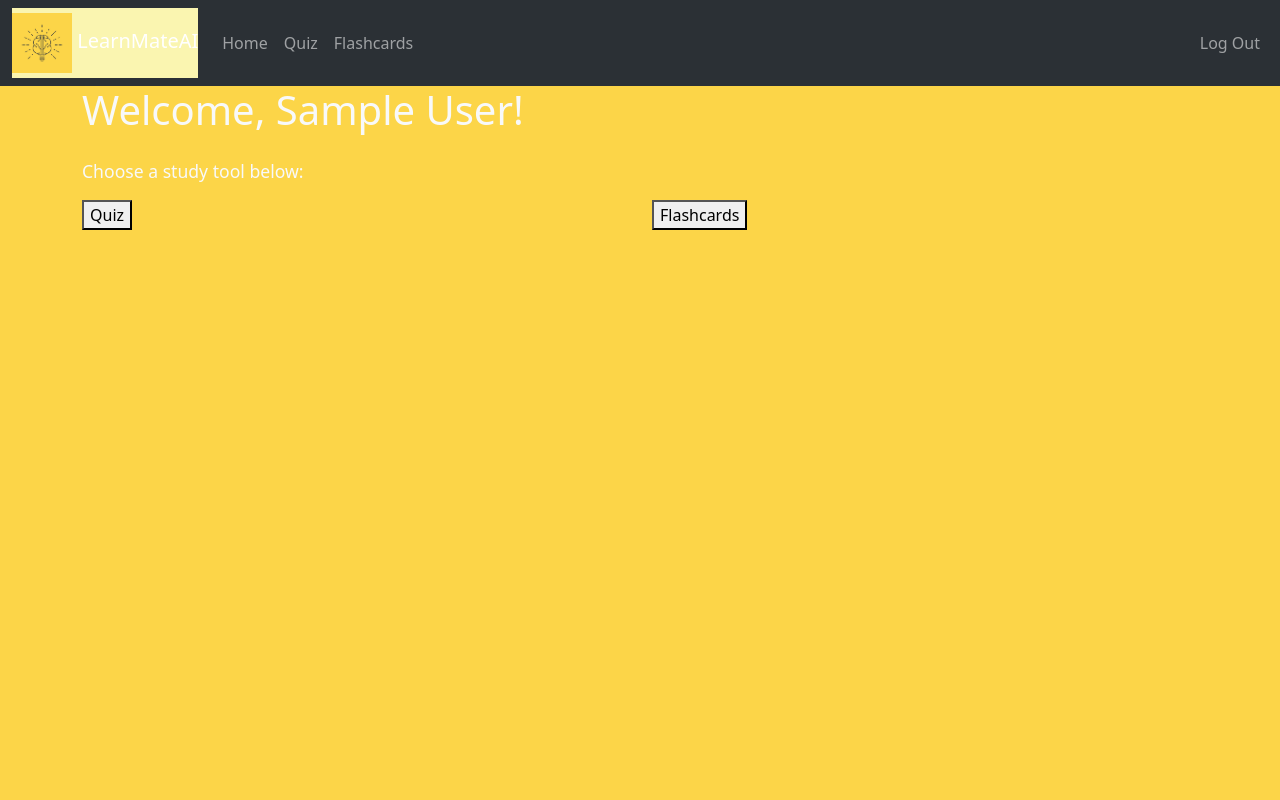
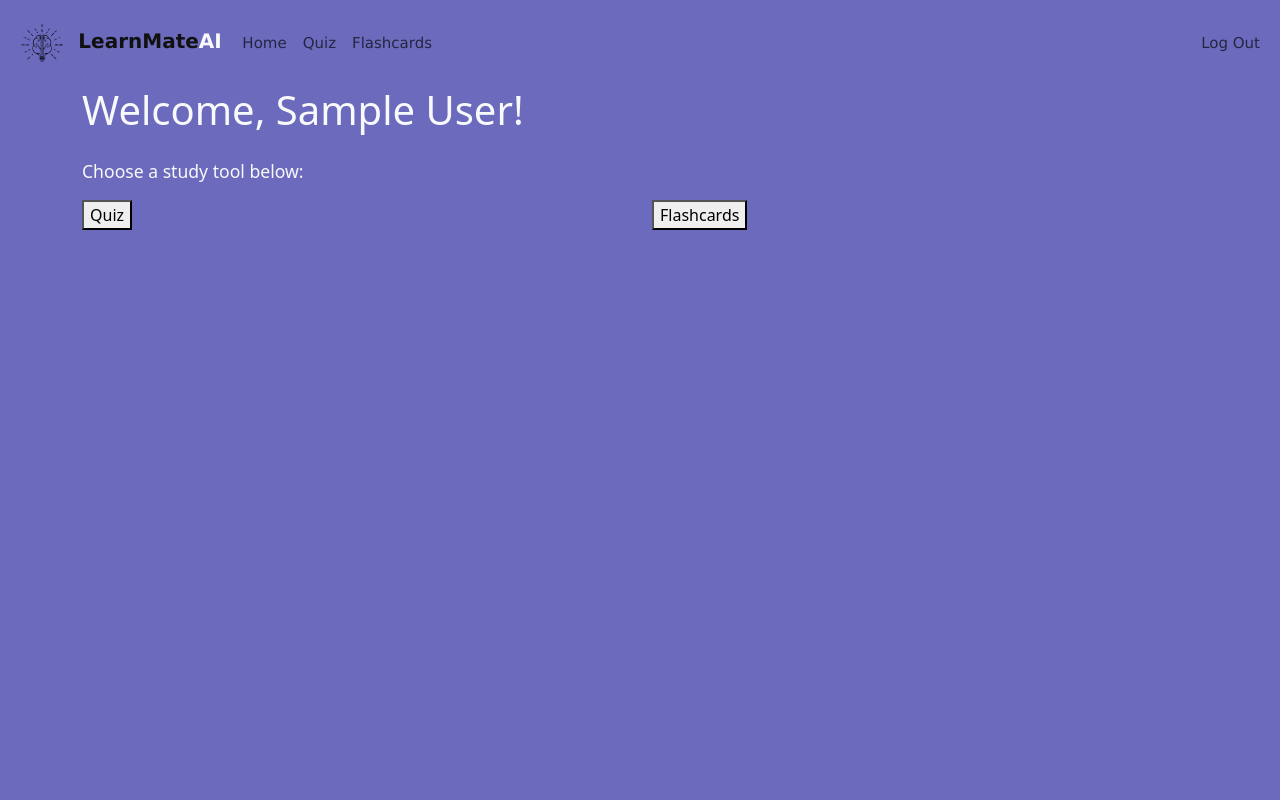
Before and after one commit to Panagris/week_2_project, a Flask app: page / in a window 1280 px wide. Run offline with Flask 3, Linux system fonts and the light colour scheme; the visitor is signed in with stand-in values (Sample User, id 1).

Commit message:
changed colors

```diff
--- a/templates/index.html
+++ b/templates/index.html
@@ -9,7 +9,7 @@
   <script src="https://code.jquery.com/jquery-3.6.0.min.js"></script>
   <style>
     .bg-image {
-      background-color: #FCD548;
+      background-color: #6C6ABC;
       background-size: cover;
       background-repeat: no-repeat;
       background-position: center;
@@ -42,7 +42,14 @@
     }
 
     .navbar-brand {
-      background-color: #FAF5B0;
+      background-color: #6C6ABC;
+    }
+
+    .navbar{
+      background-color: #6C6ABC;
+      color: #111111;
+      font-size: 15px;
+      font-family: 'Lucida Sans', 'Lucida Sans Regular', 'Lucida Grande', 'Lucida Sans Unicode', Geneva, Verdana, sans-serif, sans-serif;
     }
   </style>
   <title>LearnMateAI</title>
@@ -50,11 +57,18 @@
 
 <body>
   <div class="bg-image">
-    <nav class="navbar navbar-expand-lg bg-body-tertiary" data-bs-theme="dark">
+    <nav class="navbar navbar-expand-lg">
       <div class="container-fluid">
         <a class="navbar-brand" href="/">
           <img src="{{ url_for('static', filename='images/logo.png') }}" style="display: inline-block;">
-          <span style="display: inline-block;">LearnMateAI</span>
+          <span style="display: inline-block;
+          font-size: 20px;
+          font-family: 'Lucida Sans', 'Lucida Sans Regular', 'Lucida Grande', 'Lucida Sans Unicode', Geneva, Verdana, sans-serif, sans-serif;
+          font-weight: bold;
+          display: inline-block;
+          width: 140px">
+      <span style="color: #111111;">LearnMate</span><span style="color: #f8f9fa;">AI</span>
+    </span>
         </a>
 
         <button class="navbar-toggler" type="button" data-bs-toggle="collapse" data-bs-target="#navbarSupportedContent"
```
Also changed, not shown: static/images/learnmateai-full-logo.png, static/images/logo.png.
